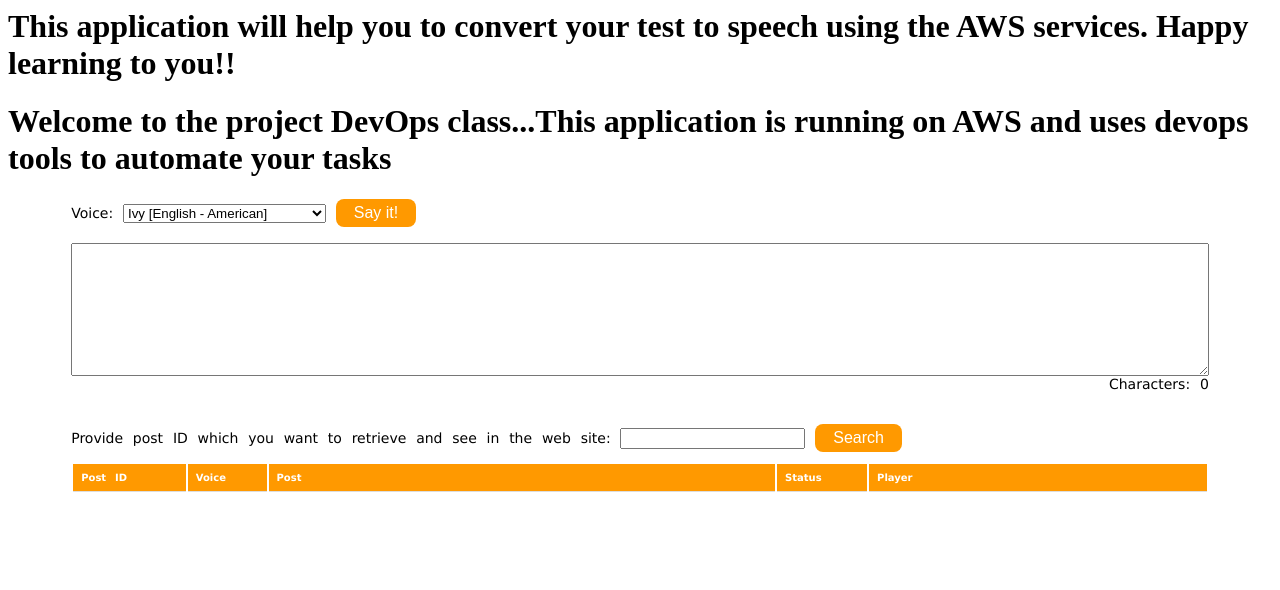
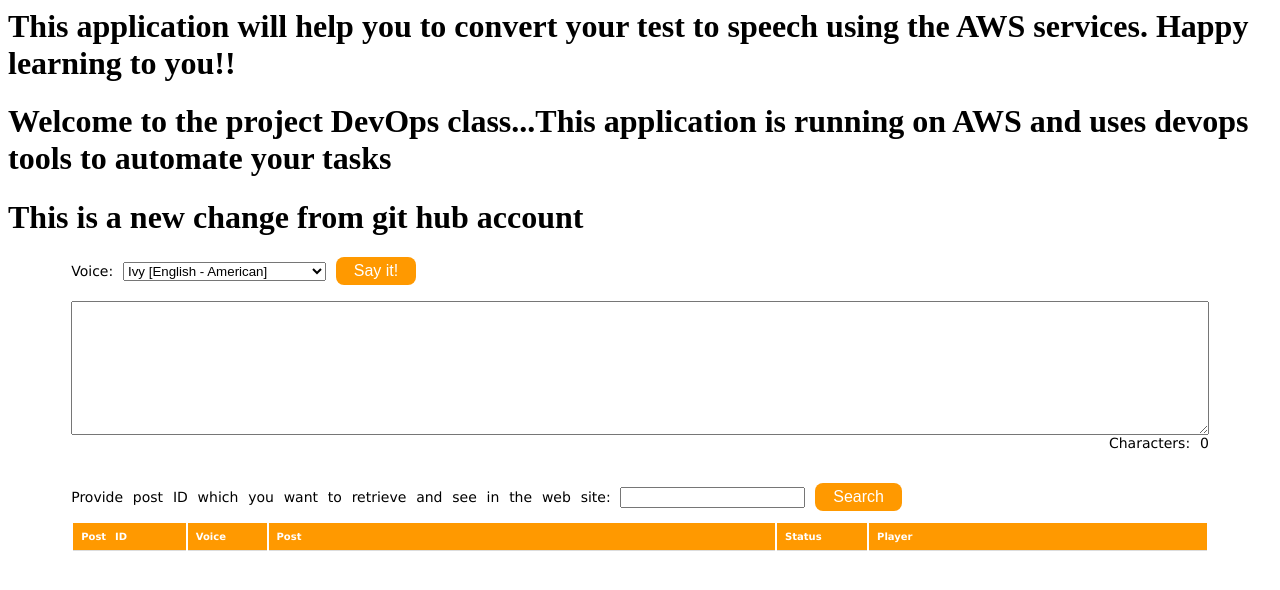
Before and after one commit to Dgruploads/Aws-project, a plain HTML site: page index.html in a window 1280 px wide. Drawn offline with nearby package versions, Linux system fonts and the light colour scheme.

Commit message:
updated index.html

```diff
--- a/index.html
+++ b/index.html
@@ -5,6 +5,7 @@
   </head>
   <body><h1>This application will help you to convert your test to speech using the AWS services. Happy learning to you!!</h1>
     <h1>Welcome to the project DevOps class...This application is running on AWS and uses devops tools to automate your tasks</h1>
+    <h1>This is a new change from git hub account</h1>
 
     <div id="content">
 
```
